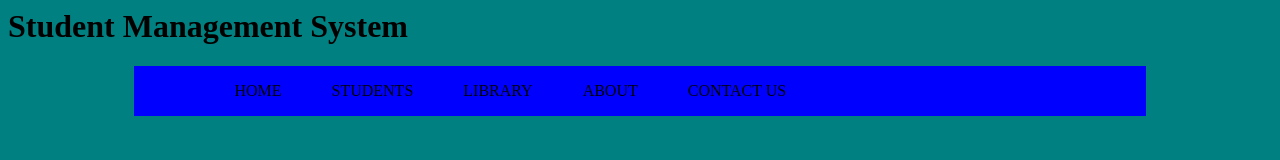
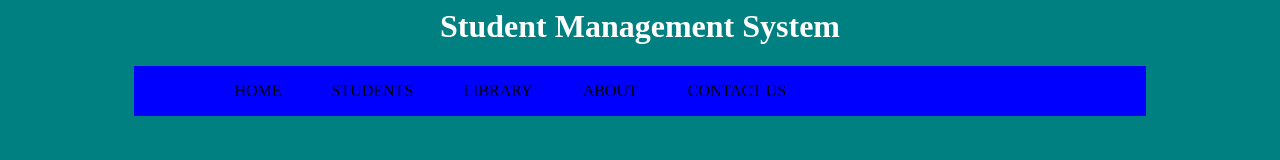
Before and after one commit to devendrabudha1/Test, a plain HTML site: page index.html in a window 1280 px wide. Drawn offline with Linux system fonts and the light colour scheme.

Commit message:
Update index.html

```diff
--- a/index.html
+++ b/index.html
@@ -27,7 +27,7 @@
     </style>
   </head>
   <body>
-    <h1 style="text-align:centre;color=white;">Student Management System</h1>
+    <h1 style="text-align:center;color:white;">Student Management System</h1>
     <nav class="menu">
       <ul>
         <li>HOME</li>
```
